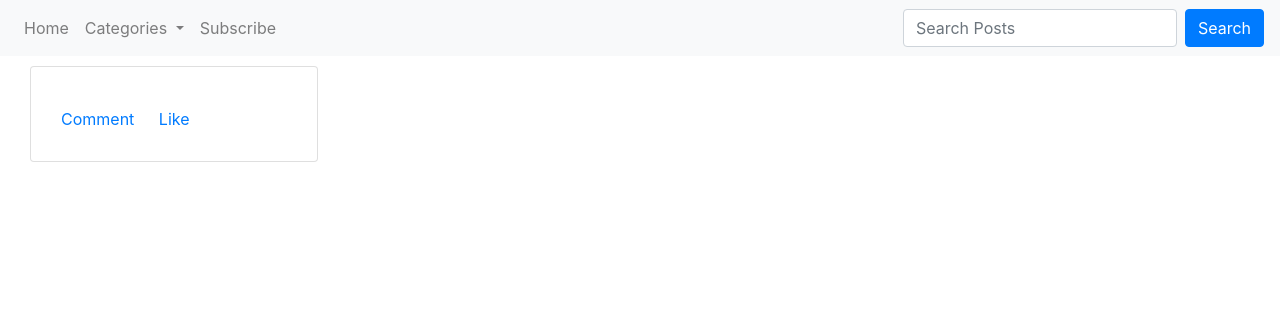
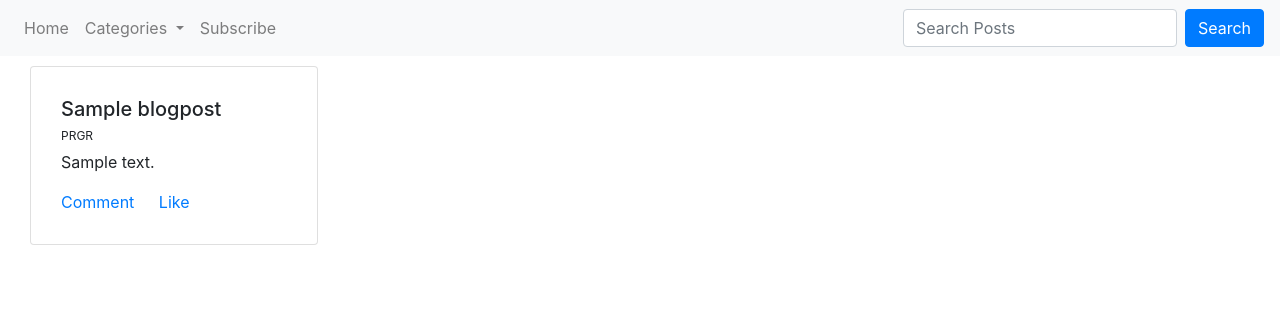
Before and after one commit to treyham91/blogsite, a Django app: template blog/templates/search_results.html in a window 1280 px wide. Shown: the top 316 px of the page. Run offline with Django 3.2, Linux system fonts and the light colour scheme; the template is opened without the code that fills it: values that come from a table or form of the project are taken from there, others are empty; tables that the repository leaves empty hold one stand-in row (values such as "Sample post"); some libraries are stand-ins or nearby versions.

Commit message:
search function

```diff
--- a/blog/templates/index.html
+++ b/blog/templates/index.html
@@ -45,7 +45,7 @@
         </ul>
         <form class="form-inline my-2 my-lg-0" action={% url 'search' %}>
             {% csrf_token %}
-            <input class="form-control mr-sm-2" type="search" placeholder="Search Posts" aria-label="Search">
+            <input class="form-control mr-sm-2" name="search" type="search" placeholder="Search Posts" aria-label="Search">
             <button class="btn btn-primary" type="submit">Search</button>
         </form>
     </div>
--- a/blog/templates/search_results.html
+++ b/blog/templates/search_results.html
@@ -6,9 +6,9 @@
         {% for post in posts %}
             <div class="card" style="width: 18rem; padding: 10px; margin-left: 30px; margin-top: 10px;">
                 <div class="card-body">
-                    <h5 class="card-title">{{ posts.title }}</h5>
-                    <p class="card-subtitle" style="font-size: 12px;">{{ posts.topic_type }}</p>
-                    <p class="card-text" style="margin-top: 5px;">{{ posts.post_body }}</p>
+                    <h5 class="card-title">{{ post.title }}</h5>
+                    <p class="card-subtitle" style="font-size: 12px;">{{ post.topic_type }}</p>
+                    <p class="card-text" style="margin-top: 5px;">{{ post.post_body }}</p>
                     <a href="#" class="card-link">Comment</a>
                     <a href="#" class="card-link">Like</a>
                 </div>
--- a/blog/views.py
+++ b/blog/views.py
@@ -6,7 +6,7 @@ from blog.models import BlogPost
 
 def search(request):
     if request.GET:
-        post_search = request.GET.get('search')
+        post_search = request.GET['search']
         try:
             post = BlogPost.objects.filter(post_body__contains=post_search)
             return render(request, 'search_results.html', {'posts': post})
```
